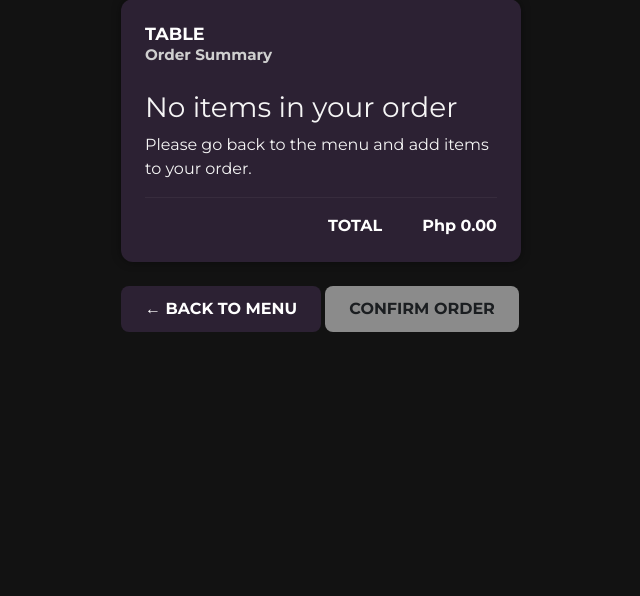
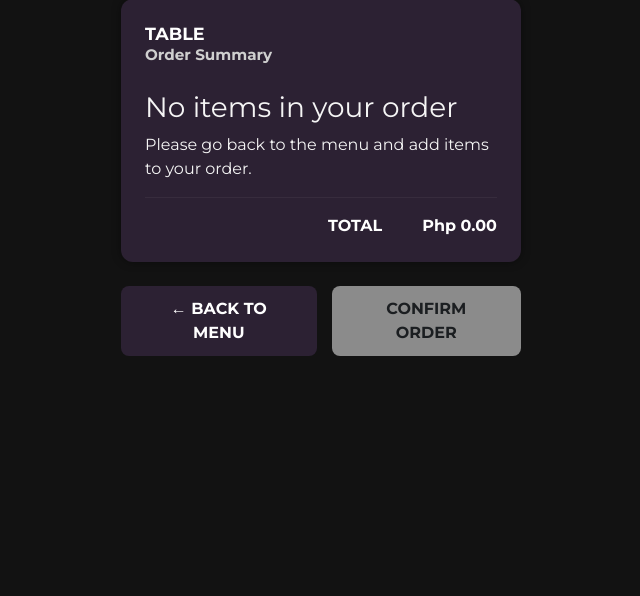
Before and after one commit to lowhiz/XCLV-ORDERING, a Django app: template menu/templates/customer_order_review.html in a window 1280 px wide. Shown: the part 121-717 px from the top of the page, without its empty margins (319-959 px from the left). Run offline with Django 5.2, Linux system fonts and the light colour scheme; the template is opened without the code that fills it, so the values that code supplies are empty.

Commit message:
fix: button text now wrap around

```diff
--- a/menu/templates/customer_order_review.html
+++ b/menu/templates/customer_order_review.html
@@ -59,7 +59,7 @@
         </div>
 
         <div class="container">
-            <div class="button-group mt-4 w-100 mx-auto">
+            <div class="button-group mt-4 d-flex w-100 mx-auto">
                 <a href="{% url 'view_menu' %}?table_id={{ table_id }}" class="btn back-btn">← BACK TO MENU</a>
                 <button onclick="confirmOrder()" class="btn confirm-btn" id="confirm-btn">CONFIRM ORDER</button>
             </div>
```
